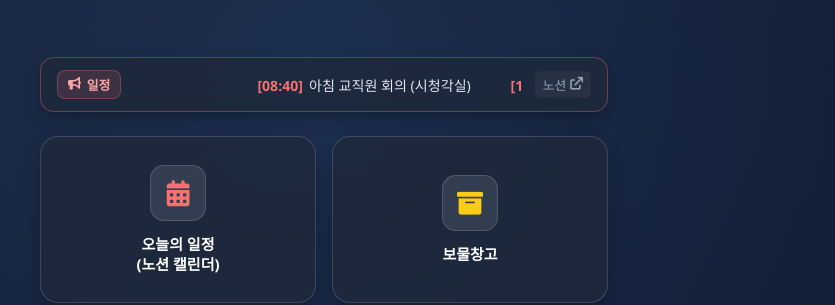
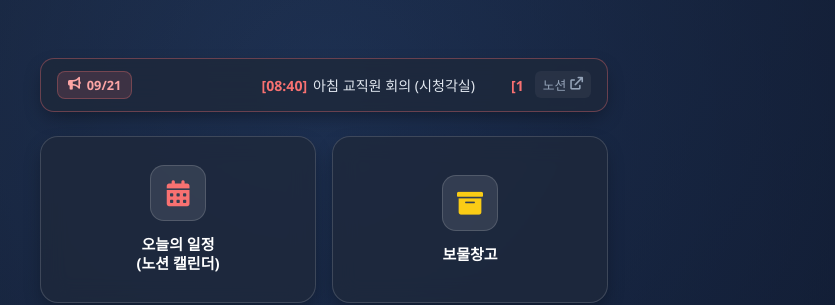
Before and after one commit to shinbaekhyun2026/test, a plain HTML site: page index.html in a window 1280 px wide. Shown: the part 148-453 px from the top of the page, 316-1151 px from the left. Drawn offline with Linux system fonts and the light colour scheme.

Commit message:
Update index.html

```diff
--- a/index.html
+++ b/index.html
@@ -75,7 +75,7 @@
             z-index: 1;
         }
 
-        /* 한 줄로 흘러가는 전광판(Ticker) 스타일 */
+        /* 한 줄 전광판(Ticker) 스타일 */
         .ticker-card {
             background: rgba(30, 41, 59, 0.85);
             backdrop-filter: blur(12px);
@@ -125,7 +125,7 @@
         }
 
         .ticker-card:hover .ticker-content {
-            animation-play-state: paused; /* 마우스 올리면 일시정지 */
+            animation-play-state: paused;
         }
 
         .ticker-item {
@@ -165,7 +165,7 @@
             color: #ffffff;
         }
 
-        /* 하단 2x2 메인 메뉴 그리드 */
+        /* 2x2 메인 메뉴 그리드 */
         .grid-container {
             display: grid;
             grid-template-columns: repeat(2, 1fr);
@@ -259,16 +259,14 @@
     </header>
 
     <main>
-        <!-- 한 줄 전광판 형태의 오늘의 일정 -->
+        <!-- 한 줄 전광판 -->
         <div class="ticker-card">
-            <div class="ticker-badge">
-                <i class="fa-solid fa-bullhorn"></i> 일정
+            <div class="ticker-badge" id="dateBadge">
+                <i class="fa-solid fa-bullhorn"></i> TODAY
             </div>
             <div class="ticker-wrapper">
-                <div class="ticker-content">
-                    <span class="ticker-item"><span class="time">[08:40]</span> 아침 교직원 회의 (시청각실)</span>
-                    <span class="ticker-item"><span class="time">[13:30]</span> 2학기 1차 지필평가 출제 원안 제출 마감</span>
-                    <span class="ticker-item"><span class="time">[종일]</span> 학부모 공개수업 주간</span>
+                <div class="ticker-content" id="tickerContainer">
+                    <!-- 오늘의 일정 자동 삽입 위치 -->
                 </div>
             </div>
             <a href="https://plausible-clave-a20.notion.site/3d8930617c3f80399197cea8e06b1a7b?v=3d8930617c3f80c58b03000cd06654bf&source=copy_link"
@@ -310,5 +308,42 @@
         <p>© 2026 신백현중학교 온라인 교무실 System</p>
     </footer>
 
+    <script>
+        // 날짜별 일정 데이터베이스 (필요 시 날짜와 일정을 추가/수정하시면 됩니다)
+        const scheduleData = {
+            "2026-09-21": [
+                { time: "08:40", text: "아침 교직원 회의 (시청각실)" },
+                { time: "13:30", text: "2학기 1차 지필평가 출제 원안 제출 마감" },
+                { time: "종일", text: "학부모 공개수업 주간" }
+            ],
+            "2026-09-22": [
+                { time: "10:00", text: "교직원 연수 (컴퓨터실)" },
+                { time: "종일", text: "학부모 공개수업 주간 (2일차)" }
+            ]
+        };
+
+        // 접속한 날짜 계산 (YYYY-MM-DD)
+        const today = new Date();
+        const year = today.getFullYear();
+        const month = String(today.getMonth() + 1).padStart(2, '0');
+        const date = String(today.getDate()).padStart(2, '0');
+        const dateKey = `${year}-${month}-${date}`;
+
+        // 뱃지에 오늘 날짜 표시 (MM/DD)
+        document.getElementById('dateBadge').innerHTML = `<i class="fa-solid fa-bullhorn"></i> ${month}/${date}`;
+
+        // 전광판 데이터 등록
+        const container = document.getElementById('tickerContainer');
+        const todaySchedules = scheduleData[dateKey];
+
+        if (todaySchedules && todaySchedules.length > 0) {
+            container.innerHTML = todaySchedules.map(item =>
+                `<span class="ticker-item"><span class="time">[${item.time}]</span> ${item.text}</span>`
+            ).join('');
+        } else {
+            // 해당 날짜에 지정된 일정이 없을 때 기본 문구
+            container.innerHTML = `<span class="ticker-item"><span class="time">[안내]</span> 등록된 학사일정이 없습니다. 우측 노션 캘린더를 참조하세요.</span>`;
+        }
+    </script>
 </body>
 </html>
```
